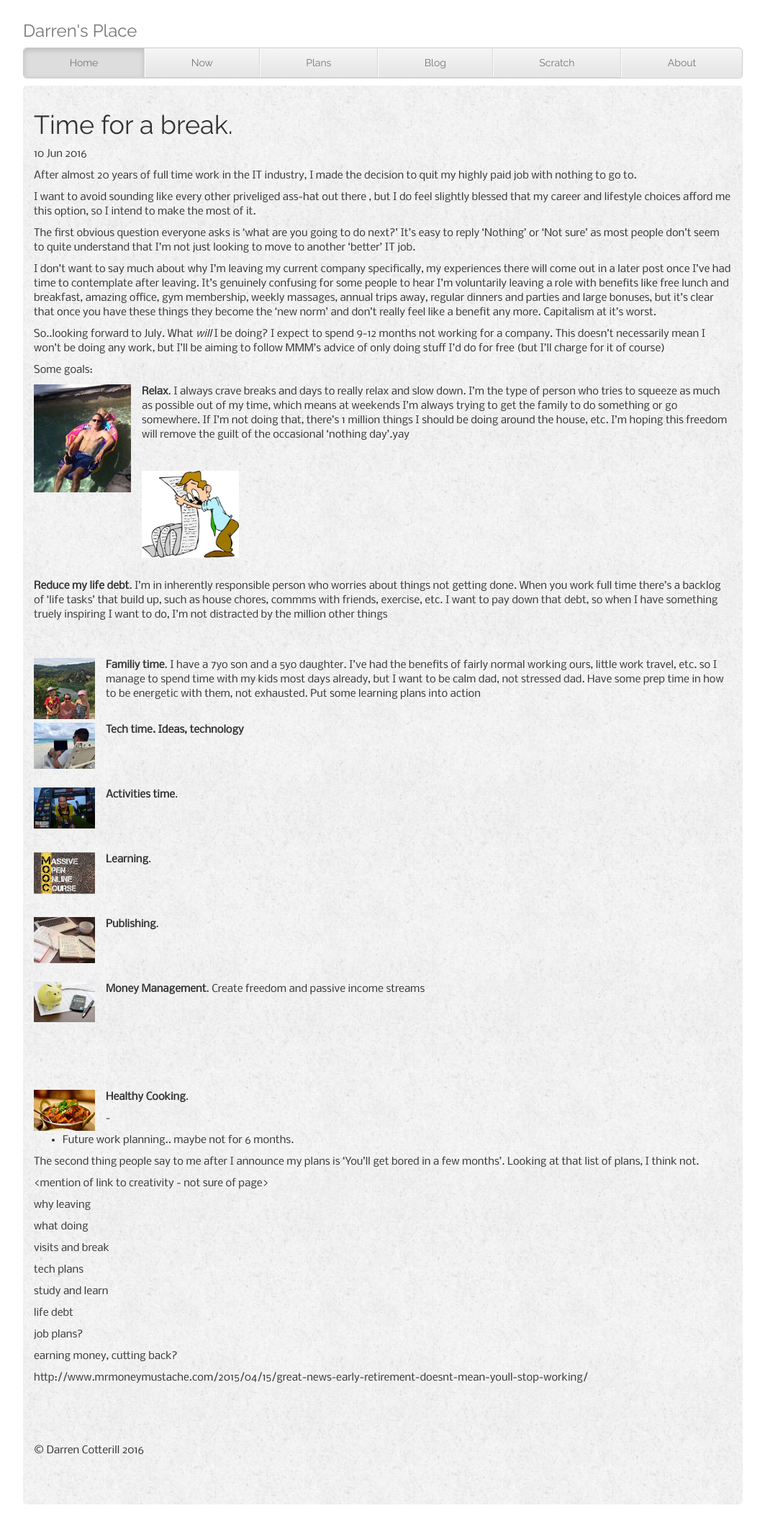
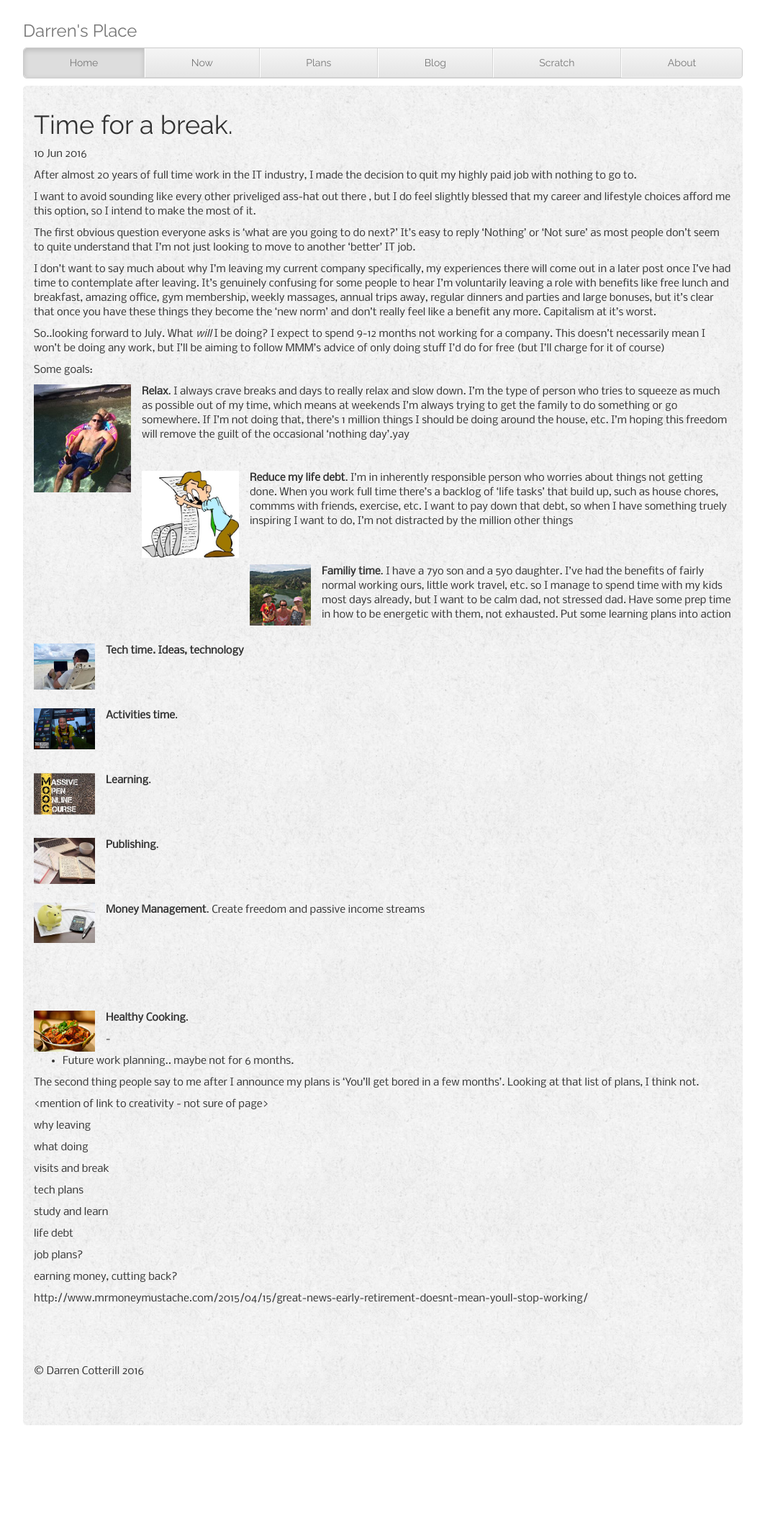
Before and after one commit to DCotterill/DCotterill.github.io, a Jekyll site: the page built from _posts/2016-06-01-Blog-First-Post-Career-Break.md, in a window 1280 px wide. Shown: the whole page at 72% size, without its empty margins (108-1171 px from the left). Built offline with Jekyll 4.4.1, drawn with Linux system fonts in a browser that asks for light colours; nearby versions of some CDN libraries; some web fonts are replaced; after the commit the page ends 2010 px from its top, so only the background shows below that.

Commit message:
Updated 2016-06-01-Blog-First-Post-Career-Break.md

```diff
--- a/_posts/2016-06-01-Blog-First-Post-Career-Break.md
+++ b/_posts/2016-06-01-Blog-First-Post-Career-Break.md
@@ -34,7 +34,7 @@ somewhere. If I'm not doing that, there's 1 million things I should be doing aro
  freedom will remove the guilt of the occasional 'nothing day'.yay
 
 <br/>
-<div style="height:150px;  width:150px; overflow:hidden; align:left">
+<div style="height:150px;  width:150px; overflow:hidden; align:left; float:left">
 <img src="{{site.baseurl}}/img/to-do-list.jpg" width="150" align="left" style="PADDING-RIGHT: 15px;"/></div>**Reduce my life debt**. I'm in inherently responsible person who worries about things not getting done. When you work full
 time there's a backlog of 'life tasks' that build up, such as house chores, commms with friends, exercise, etc. I want to
 pay down that debt, so when I have something truely inspiring I want to do, I'm not distracted by the million other things
```
